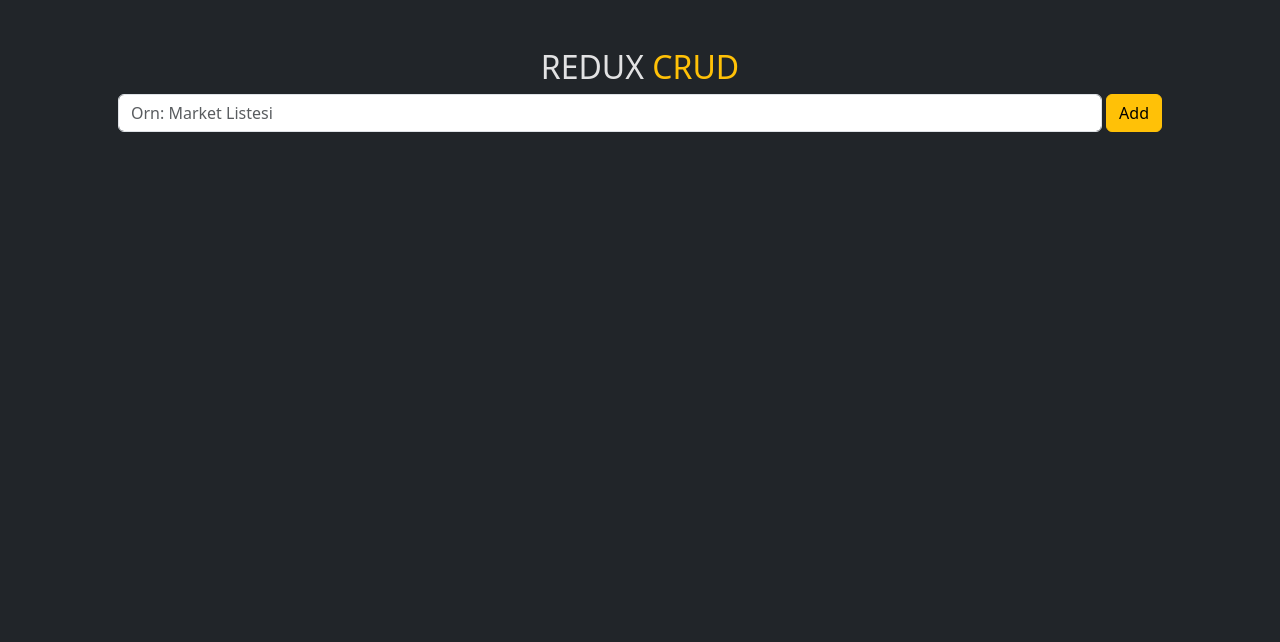
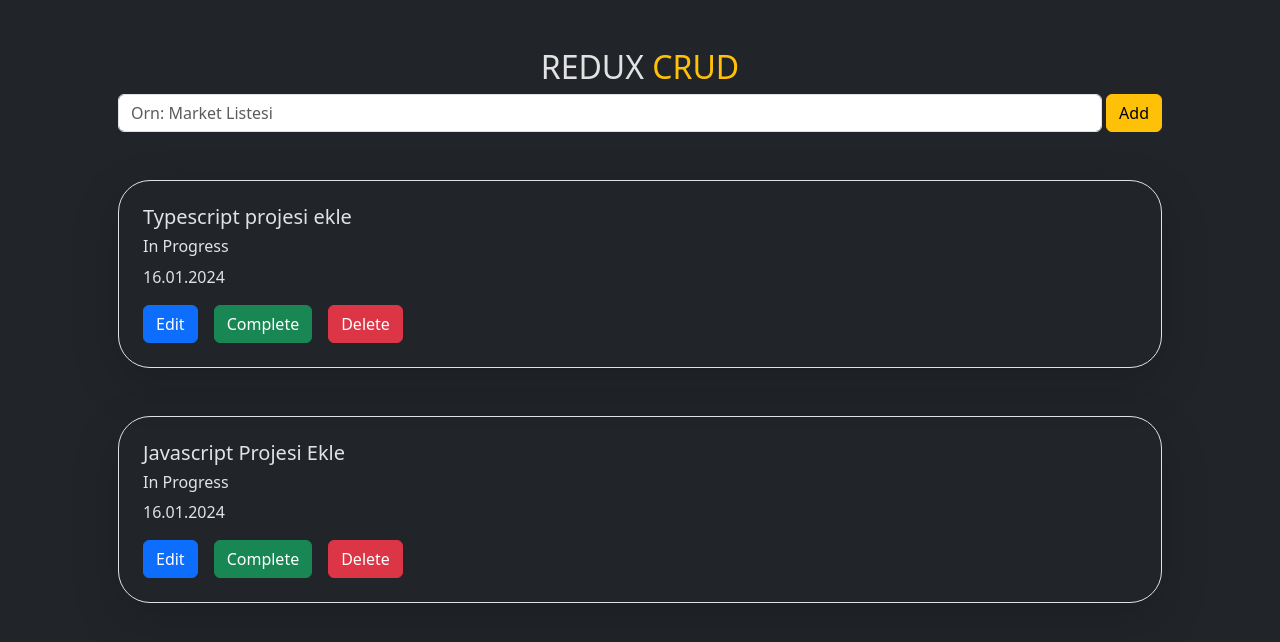
Before and after one commit to efeberktnci/Redux-Todo-Website, a React (Vite) app: page / in a window 1280 px wide. Shown: the top 642 px of the page. Built offline with nearby package versions, Linux system fonts and the light colour scheme; data requests are answered from the project's data file.

Commit message:
Added a function removs todos from api

```diff
--- a/src/App.jsx
+++ b/src/App.jsx
@@ -3,14 +3,18 @@ import AddForm from './components/AddForm'
 import ListTodos from './components/ListTodos'
 import 'bootstrap/dist/css/bootstrap.min.css'
 import axios from "axios"
+import { useDispatch } from "react-redux";
+import { setTodos } from './redux/actions/todoActions'
 
 axios.defaults.baseURL = "http://localhost:3040"
 
 
 const App = () => {
+  const  dispatch = useDispatch();
 
   useEffect(() => {
-    axios.get("/todos").then((res) => console.log(res.data))
+    axios.get("/todos")
+    .then((res) => dispatch(setTodos(res.data)))
   },[]);
 
   return (
--- a/src/components/TodoCard.jsx
+++ b/src/components/TodoCard.jsx
@@ -9,6 +9,9 @@ const TodoCard = ({ todo }) => {
   const[isOpen, setIsOpen] = useState(false)
 
   const handleDelete = () => {
+
+   axios.delete(`/todos/${todo.id}`)
+
    dispatch(removeTodo(todo.id))
   };
 
--- a/src/redux/actions/todoActions.js
+++ b/src/redux/actions/todoActions.js
@@ -14,3 +14,8 @@ export const removeTodo = (payload) => ({
     type: ActionTypes.REMOVE_TODO,
     payload,
 })
+
+export const setTodos = (payload) => ({
+    type: ActionTypes.SET_TODOS,
+    payload,
+})
--- a/src/redux/reducers/actionTypes.js
+++ b/src/redux/reducers/actionTypes.js
@@ -2,5 +2,6 @@ export const ActionTypes = {
     ADD_TODO:"ADD_TODO",
     REMOVE_TODO:"REMOVE_TODO",
     UPDATE_TODO:"UPDATE_TODO",
+    SET_TODOS:"SET_TODOS",
 
 }
--- a/src/redux/reducers/todoReducer.js
+++ b/src/redux/reducers/todoReducer.js
@@ -3,36 +3,35 @@ import { ActionTypes } from "./actionTypes";
 const initialState = {
   todos: [],
   category: [],
-}
-
+};
 
 const todoReducer = (state = initialState, action) => {
-    switch(action.type){
+  switch (action.type) {
+
     case ActionTypes.ADD_TODO:
       const tempTodos = state.todos.concat(action.payload);
-
-            return {...state, todos: tempTodos }
+      return { ...state, todos: tempTodos };
 
     case ActionTypes.REMOVE_TODO:
-            const filtered = state.todos.filter(
-             (todo) => todo.id !== action.payload)
-            return {...state, todos: filtered};
-
+      const filtered = state.todos.filter((todo) => todo.id !== action.payload);
+      return { ...state, todos: filtered };
 
     case ActionTypes.UPDATE_TODO:
       const newTodos = state.todos.map((i) =>
-           i.id === action.payload.id ? action.payload: i)
+        i.id === action.payload.id ? action.payload : i
+      );
 
-           return {...state, todos: newTodos};;
+      return { ...state, todos: newTodos };
+
+    case ActionTypes.SET_TODOS:
+      return { ...state, todos: action.payload };
 
     default:
       return state;
-
   }
 };
 
-export default todoReducer
-
+export default todoReducer;
 
 // const copyTodos = [...state.todos ];
 
```
Lines whose indentation alone changed are shown as unchanged.
